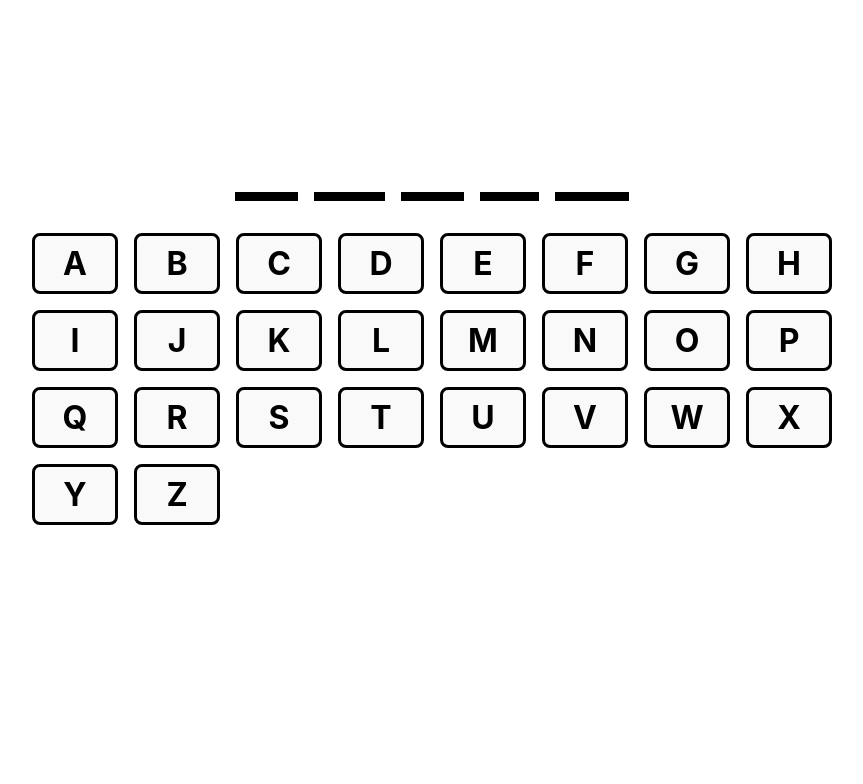
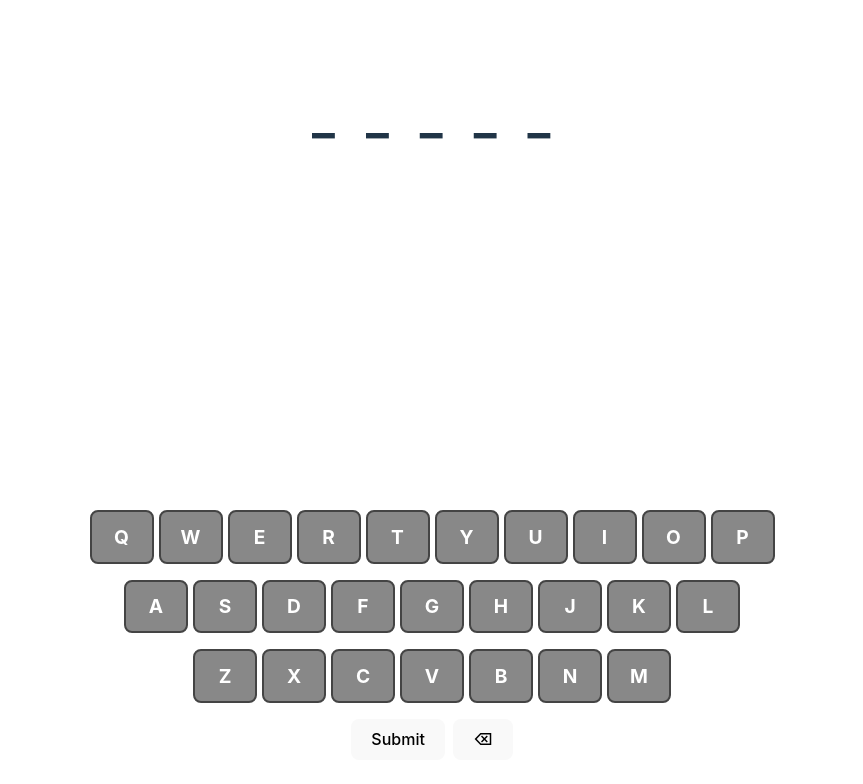
Before and after one commit to JvPedrosa/termo, a React (Vite) app: page / in a window 1280 px wide. Shown: the top 784 px of the page, without its empty margins (208-1071 px from the left). Built offline with nearby package versions, Linux system fonts and the light colour scheme.

Commit message:
termo game

```diff
--- a/src/data/keyboard.json
+++ b/src/data/keyboard.json
@@ -1,28 +1,5 @@
-[
-  "a",
-  "b",
-  "c",
-  "d",
-  "e",
-  "f",
-  "g",
-  "h",
-  "i",
-  "j",
-  "k",
-  "l",
-  "m",
-  "n",
-  "o",
-  "p",
-  "q",
-  "r",
-  "s",
-  "t",
-  "u",
-  "v",
-  "w",
-  "x",
-  "y",
-  "z"
-]
+{
+  "firstRow": ["q", "w", "e", "r", "t", "y", "u", "i", "o", "p"],
+  "secondRow": ["a", "s", "d", "f", "g", "h", "j", "k", "l"],
+  "thirdRow": ["z", "x", "c", "v", "b", "n", "m"]
+}
--- a/src/index.css
+++ b/src/index.css
@@ -31,7 +31,7 @@ body {
   padding: 16px;
   display: flex;
   min-width: 320px;
-  min-height: 100vh;
+  min-height: 95vh;
 }
 
 h1 {
--- a/src/pages/Game/index.tsx
+++ b/src/pages/Game/index.tsx
@@ -1,12 +1,13 @@
-import { useCallback, useEffect, useState } from "react";
+import { useEffect, useState } from "react";
 import words from "../../data/words.json";
 import keys from "../../data/keyboard.json";
 import {
   Container,
-  HangmanWord,
   Keyboard,
   KeyboardContainer,
   MessageFinal,
+  CurrentGuessDisplay,
+  PastGuesses,
 } from "./styles";
 
 function getWord() {
@@ -14,104 +15,107 @@ function getWord() {
 }
 
 export const Game = () => {
-  const [wordToGuess, setWordToGuess] = useState<string>(() => {
-    return words[Math.floor(Math.random() * words.length)];
-  });
-  const [guessedLetters, setGuessedLetters] = useState<string[]>([]);
-  const incorrectLetters = guessedLetters.filter(
-    (letter) => !wordToGuess.includes(letter)
-  );
-
-  const isLoser = incorrectLetters.length >= 6;
-  const isWinner = wordToGuess
-    .split("")
-    .every((letter) => guessedLetters.includes(letter));
-
-  const addGuessedLetter = useCallback(
-    (letter: string) => {
-      if (guessedLetters.includes(letter) || isLoser || isWinner) return;
-
-      setGuessedLetters((currentLetters) => [...currentLetters, letter]);
-    },
-    [guessedLetters, isWinner, isLoser]
-  );
+  const [wordToGuess] = useState<string>(() => getWord());
+  const [currentGuess, setCurrentGuess] = useState<string>("");
+  const [guessedWords, setGuessedWords] = useState<string[]>([]);
 
   useEffect(() => {
-    const handler = (e: KeyboardEvent) => {
-      const key = e.key;
-      if (!key.match(/^[a-z]$/)) return;
+    setCurrentGuess("");
+  }, [wordToGuess]);
 
-      e.preventDefault();
-      addGuessedLetter(key);
+  const submitGuess = () => {
+    if (currentGuess.length === 5) {
+      setGuessedWords((prev) => [...prev, currentGuess]);
+      setCurrentGuess("");
+    }
   };
 
-    document.addEventListener("keypress", handler);
-
-    return () => {
-      document.removeEventListener("keypress", handler);
+  const handleKeyPress = (key: string) => {
+    if (key === "Backspace") {
+      setCurrentGuess(currentGuess.slice(0, -1));
+    } else if (key === "Enter") {
+      submitGuess();
+    } else if (currentGuess.length < 5) {
+      setCurrentGuess(currentGuess + key);
+    }
   };
-  }, [guessedLetters]);
-
-  useEffect(() => {
-    const handler = (e: KeyboardEvent) => {
-      const key = e.key;
-      if (key !== "Enter") return;
-
-      e.preventDefault();
-      setGuessedLetters([]);
-      setWordToGuess(getWord());
-    };
-
-    document.addEventListener("keypress", handler);
-
-    return () => {
-      document.removeEventListener("keypress", handler);
-    };
-  }, []);
 
   return (
     <Container>
       <MessageFinal>
-        {isLoser && "You lose!"}
-        {isWinner && "You win!"}
+        {guessedWords.includes(wordToGuess)
+          ? "You win!"
+          : guessedWords.length >= 6
+          ? "You lose!"
+          : ""}
       </MessageFinal>
 
-      <HangmanWord>
-        {wordToGuess.split("").map((letter, index) => (
-          <span style={{ borderBottom: ".1em solid black" }} key={index}>
+      <PastGuesses>
+        {guessedWords.map((word, index) => (
+          <div key={index}>
+            {word.split("").map((char, idx) => (
               <span
-              style={{
-                visibility:
-                  guessedLetters.includes(letter) || isLoser
-                    ? "visible"
-                    : "hidden",
-                color:
-                  !guessedLetters.includes(letter) && isLoser ? "red" : "black",
-              }}
+                key={idx}
+                style={{ color: wordToGuess[idx] === char ? "green" : "red" }}
               >
-              {letter}
-            </span>
+                {char.toUpperCase()}
               </span>
             ))}
-      </HangmanWord>
+          </div>
+        ))}
+      </PastGuesses>
+
+      <CurrentGuessDisplay>
+        {currentGuess
+          .padEnd(5, "_")
+          .split("")
+          .map((letter, index) => (
+            <span key={index}>{letter.toUpperCase()}</span>
+          ))}
+      </CurrentGuessDisplay>
 
       <KeyboardContainer>
         <Keyboard>
-          {keys.map((key) => {
-            const isActive = guessedLetters.includes(key);
-            const isInactive = incorrectLetters.includes(key);
-            return (
+          {keys.firstRow.map((key) => (
             <button
-                onClick={() => addGuessedLetter(key)}
-                className={isActive ? "active" : isInactive ? "inactive" : ""}
-                disabled={isInactive || isActive || isWinner || isLoser}
               key={key}
+              onClick={() => handleKeyPress(key)}
+              disabled={currentGuess.length === 5}
             >
               {key}
             </button>
-            );
-          })}
+          ))}
         </Keyboard>
+        <Keyboard>
+          {keys.secondRow.map((key) => (
+            <button
+              key={key}
+              onClick={() => handleKeyPress(key)}
+              disabled={currentGuess.length === 5}
+            >
+              {key}
+            </button>
+          ))}
+        </Keyboard>
+
+        <Keyboard>
+          {keys.thirdRow.map((key) => (
+            <button
+              key={key}
+              onClick={() => handleKeyPress(key)}
+              disabled={currentGuess.length === 5}
+            >
+              {key}
+            </button>
+          ))}
+        </Keyboard>
+
+        <div
+          style={{ display: "flex", justifyContent: "center", gap: "0.5rem" }}
+        >
+          <button onClick={() => handleKeyPress("Enter")}>Submit</button>
+          <button onClick={() => handleKeyPress("Backspace")}>{"⌫"}</button>
+        </div>
       </KeyboardContainer>
     </Container>
   );
--- a/src/pages/Game/styles.ts
+++ b/src/pages/Game/styles.ts
@@ -7,6 +7,8 @@ export const Container = styled.div`
   gap: 2rem;
   margin: 0 auto;
   align-items: center;
+  height: 100%;
+  position: relative;
 `;
 
 export const MessageFinal = styled.div`
@@ -14,38 +16,65 @@ export const MessageFinal = styled.div`
   text-align: center;
 `;
 
-export const HangmanWord = styled.div`
+export const PastGuesses = styled.div`
   display: flex;
-  gap: 1rem;
-  font-size: 6rem;
+  flex-direction: column;
+  align-items: center;
+  display: flex;
+  font-size: 3rem;
   font-weight: bold;
   text-transform: uppercase;
+  width: 30%;
+
+  > div {
+    width: 100%;
+    display: flex;
+    justify-content: space-between;
+  }
 `;
 
 export const KeyboardContainer = styled.div`
-  align-self: stretch;
+  width: 100%;
+  display: flex;
+  flex-direction: column;
+  align-items: center;
+  gap: 1rem;
+  position: absolute;
+  bottom: 16px;
 `;
 
 export const Keyboard = styled.div`
-  display: grid;
-  grid-template-columns: repeat(auto-fit, minmax(75px, 1fr));
-  gap: 1rem;
+  width: 100%;
+  display: flex;
+  justify-content: center;
+  gap: 5px;
 
   button {
-    width: 100%;
+    width: 64px;
     border: 3px solid black;
-    font-size: 2rem;
+    font-size: 1.2rem;
     text-transform: uppercase;
-    padding: 0.5rem;
+    padding: 0.8rem;
     font-weight: bold;
     transition: all 0.2s;
-
-    .active {
-      background-color: #4caf50;
-    }
-
-    .inactive {
-      opacity: 0.3;
+    border: 2px solid #444;
+    background-color: #888;
+    color: white;
+    &:disabled {
+      background-color: #ccc;
+      color: #666;
     }
   }
 `;
+
+export const CurrentGuessDisplay = styled.div`
+  font-size: 2rem;
+  font-weight: bold;
+  letter-spacing: 0.1rem;
+  display: flex;
+  font-size: 3rem;
+  font-weight: bold;
+  text-transform: uppercase;
+  width: 30%;
+  justify-content: space-between;
+`;
```
Lines whose indentation alone changed are shown as unchanged.
